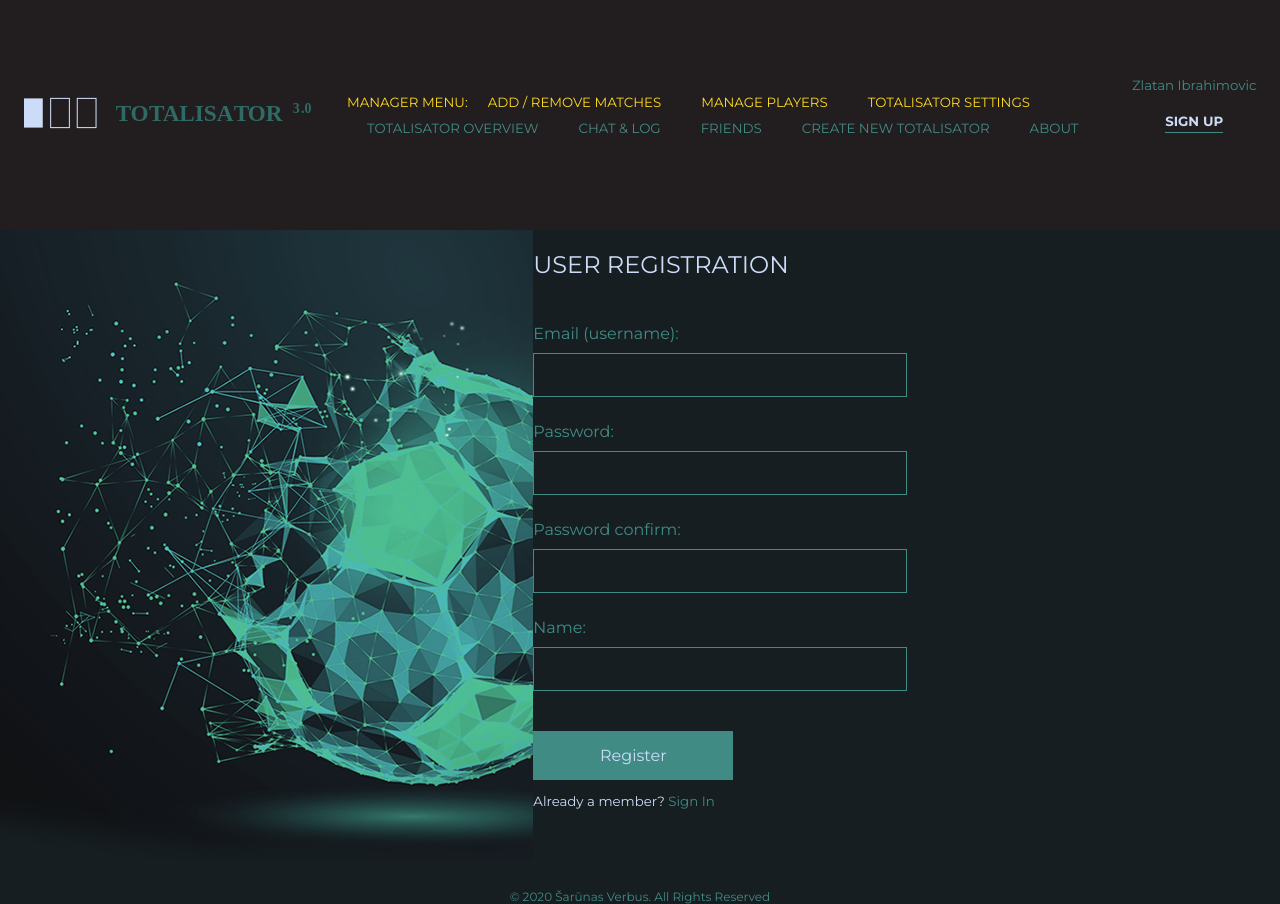
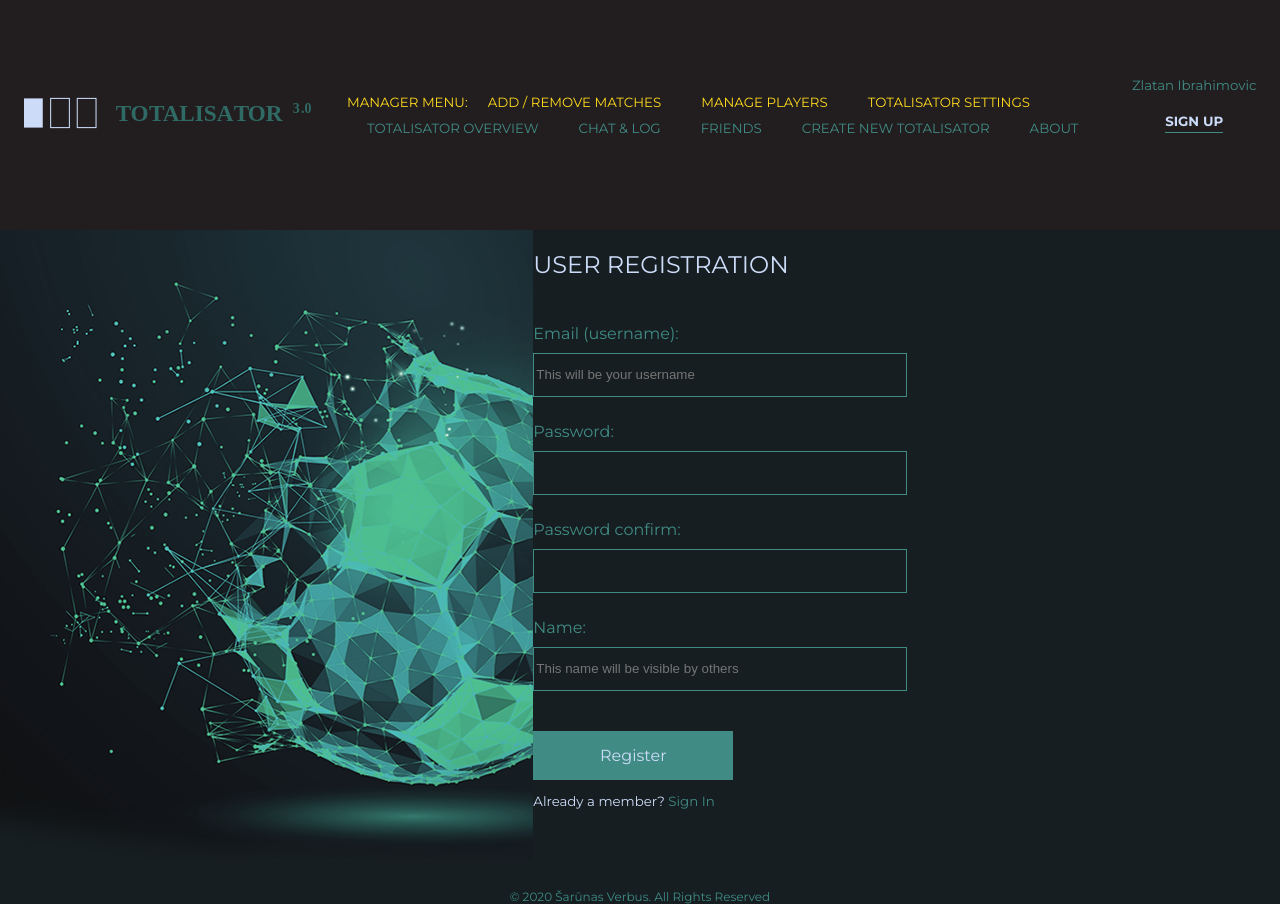
Before and after one commit to verbusharas/totalisator3, a React (Create React App) app in the folder tot-client-side/: page /user/register in a window 1280 px wide. Built offline with nearby package versions, Linux system fonts and the light colour scheme.

Commit message:
connects user registration form to server api

```diff
--- a/tot-client-side/src/pages/UserRegisterPage/UserRegisterPage.jsx
+++ b/tot-client-side/src/pages/UserRegisterPage/UserRegisterPage.jsx
@@ -1,25 +1,89 @@
-export default () => (
+import {Form, Formik, Field, ErrorMessage} from "formik";
+import * as Yup from "yup";
+import Button from "../../components/Forms/Button";
+import Undertext from "../../components/Forms/Undertext";
+import {saveUser} from "../../api/soccersApi";
+import {useHistory} from "react-router-dom";
+import {useState} from "react";
+import ServerErrorMessage from "../../components/Forms/ServerErrorMessage";
+
+export default () => {
+    const [serverValidationErrors, setServerValidationErrors] = useState({});
+    const history = useHistory();
+
+
+    const handleOnSubmit = (formValues) => {
+        saveUser(formValues)
+            .then(res => {
+                history.push("/user/login");
+            }).catch(err => {
+                setServerValidationErrors(err.response.data)
+            console.log("User registration failed with server error:", err.response.data);
+        })
+    }
+
+    const validationSchema = Yup.object().shape({
+        username: Yup
+            .string()
+            .email("Please enter a valid email address")
+            .required("Email is required"),
+        password: Yup
+            .string()
+            .min(8, "Password must be at least 8 characters long")
+            .required("Password is required"),
+        passwordConfirm: Yup
+            .string()
+            .oneOf([Yup.ref('password'), null], 'Passwords must match'),
+        name: Yup
+            .string()
+            .min(3, "Name must be at least 3 characters long")
+            .required("Name is required")
+    });
+
+
+    return (
         <main className="default">
             <section className="graph-section">
             </section>
             <section className="form-section">
                 <article className="form-section__article">
                     <h2>USER REGISTRATION</h2>
-                <form action="post">
+                    <Formik initialValues={{username: "", password: "", passwordConfirm: "", name: ""}}
+                            onSubmit={handleOnSubmit}
+                            validationSchema={validationSchema}>
+                        {(props) =>
+                            (
+                                <Form>
                                     <label>Email (username):</label>
-                    <input type="text"/>
+                                    <Field name="username" id="username" placeholder="This will be your username"/>
+                                    <ErrorMessage name="username" component="small" className="form-section__field-error"/>
+                                    <ServerErrorMessage message={serverValidationErrors.username}/>
+
                                     <label>Password:</label>
-                    <input type="text"/>
+                                    <Field name="password" id="password" type="password"/>
+                                    <ErrorMessage name="password" component="small" className="form-section__field-error"/>
+                                    <ServerErrorMessage message={serverValidationErrors.password}/>
+
                                     <label>Password confirm:</label>
-                    <input type="text"/>
+                                    <Field name="passwordConfirm" id="passwordConfirm" type="password"/>
+                                    <ErrorMessage name="passwordConfirm" component="small" className="form-section__field-error"/>
+
+
                                     <label>Name:</label>
-                    <input type="text"/>
-                    <button className="form-section__button">
-                        Register
-                    </button>
-                    <p className="form-section__undertext">Already a member? <a href="#">Sign In</a></p>
-                </form>
+                                    <Field name="name" id="name" placeholder="This name will be visible by others"/>
+                                    <ErrorMessage name="name" component="small" className="form-section__field-error"/>
+                                    <ServerErrorMessage message={serverValidationErrors.name}/>
+
+                                    <Button text="Register" type="submit"/>
+                                    <Undertext text="Already a member?" link="Sign In" to="/user/login"/>
+
+                                </Form>
+                            )
+                        }
+
+                    </Formik>
                 </article>
             </section>
         </main>
     )
+}
```
Lines whose indentation alone changed are shown as unchanged.
